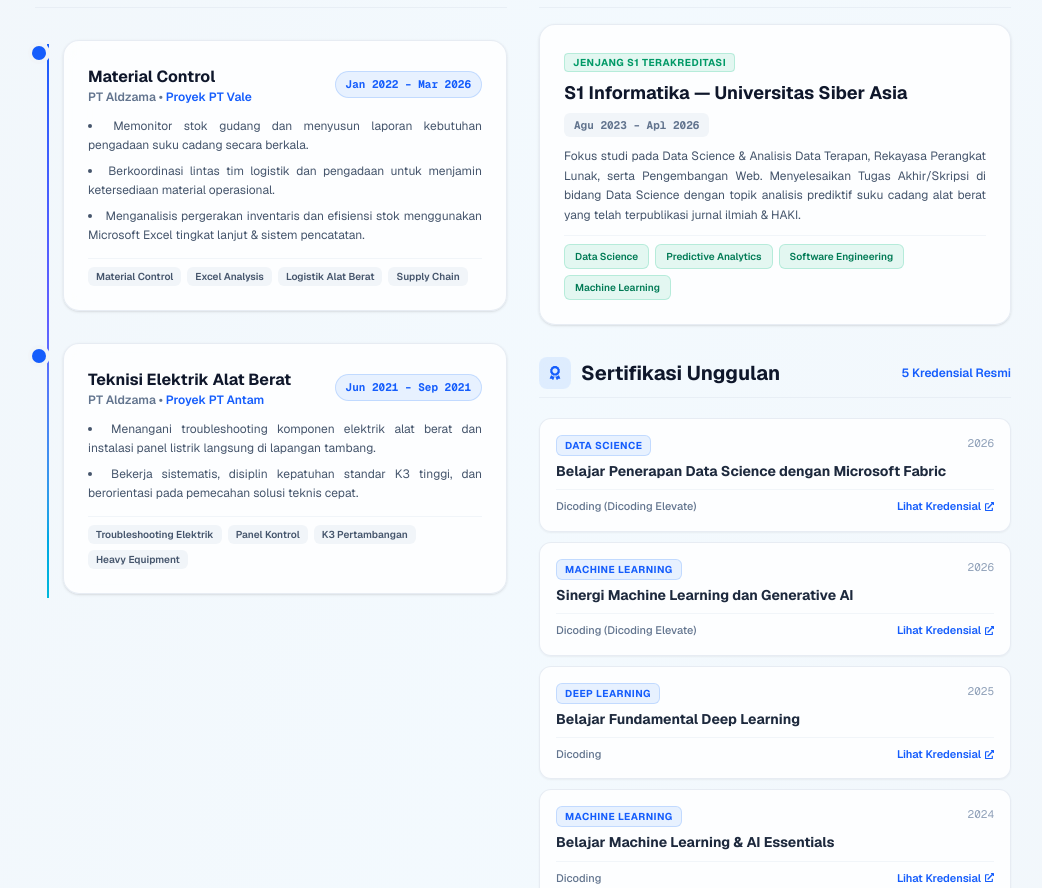
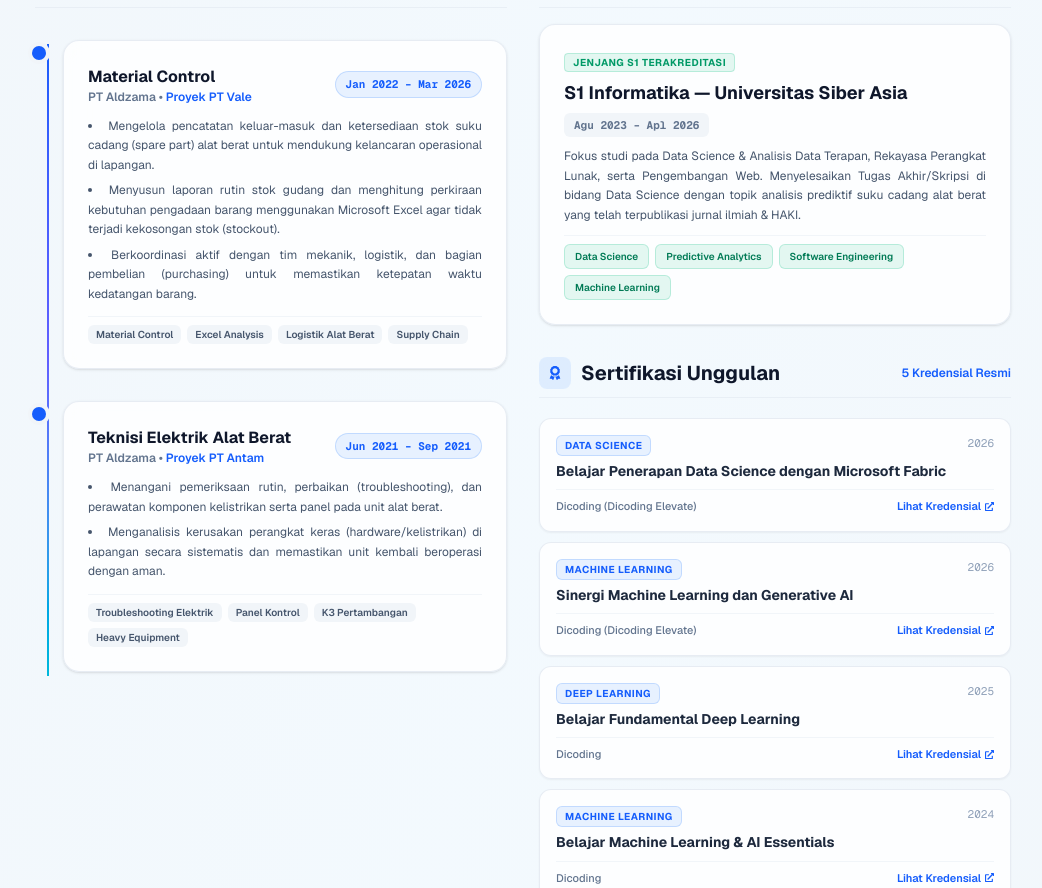
Before and after one commit to Teukuraja/online-cv, a Next.js app: page / in a window 1280 px wide. Shown: the part 1893-2781 px from the top of the page, without its empty margins (117-1159 px from the left). Built offline with nearby package versions, Linux system fonts and the light colour scheme.

Commit message:
perubahan kata-kata

```diff
--- a/components/Experience.tsx
+++ b/components/Experience.tsx
@@ -12,9 +12,9 @@ const EXPERIENCES = [
     period: 'Jan 2022 – Mar 2026',
     active: true,
     points: [
-      'Memonitor stok gudang dan menyusun laporan kebutuhan pengadaan suku cadang secara berkala.',
-      'Berkoordinasi lintas tim logistik dan pengadaan untuk menjamin ketersediaan material operasional.',
-      'Menganalisis pergerakan inventaris dan efisiensi stok menggunakan Microsoft Excel tingkat lanjut & sistem pencatatan.',
+      'Mengelola pencatatan keluar-masuk dan ketersediaan stok suku cadang (spare part) alat berat untuk mendukung kelancaran operasional di lapangan.',
+      'Menyusun laporan rutin stok gudang dan menghitung perkiraan kebutuhan pengadaan barang menggunakan Microsoft Excel agar tidak terjadi kekosongan stok (stockout).',
+      'Berkoordinasi aktif dengan tim mekanik, logistik, dan bagian pembelian (purchasing) untuk memastikan ketepatan waktu kedatangan barang.',
     ],
     skills: ['Material Control', 'Excel Analysis', 'Logistik Alat Berat', 'Supply Chain'],
   },
@@ -25,8 +25,8 @@ const EXPERIENCES = [
     period: 'Jun 2021 – Sep 2021',
     active: false,
     points: [
-      'Menangani troubleshooting komponen elektrik alat berat dan instalasi panel listrik langsung di lapangan tambang.',
-      'Bekerja sistematis, disiplin kepatuhan standar K3 tinggi, dan berorientasi pada pemecahan solusi teknis cepat.',
+      'Menangani pemeriksaan rutin, perbaikan (troubleshooting), dan perawatan komponen kelistrikan serta panel pada unit alat berat.',
+      'Menganalisis kerusakan perangkat keras (hardware/kelistrikan) di lapangan secara sistematis dan memastikan unit kembali beroperasi dengan aman.',
     ],
     skills: ['Troubleshooting Elektrik', 'Panel Kontrol', 'K3 Pertambangan', 'Heavy Equipment'],
   },
```
